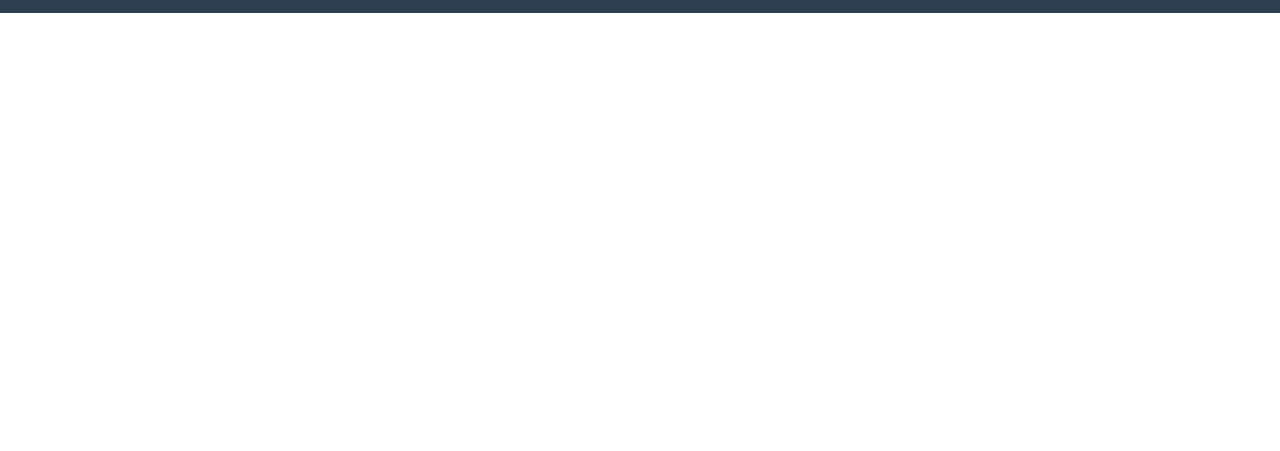
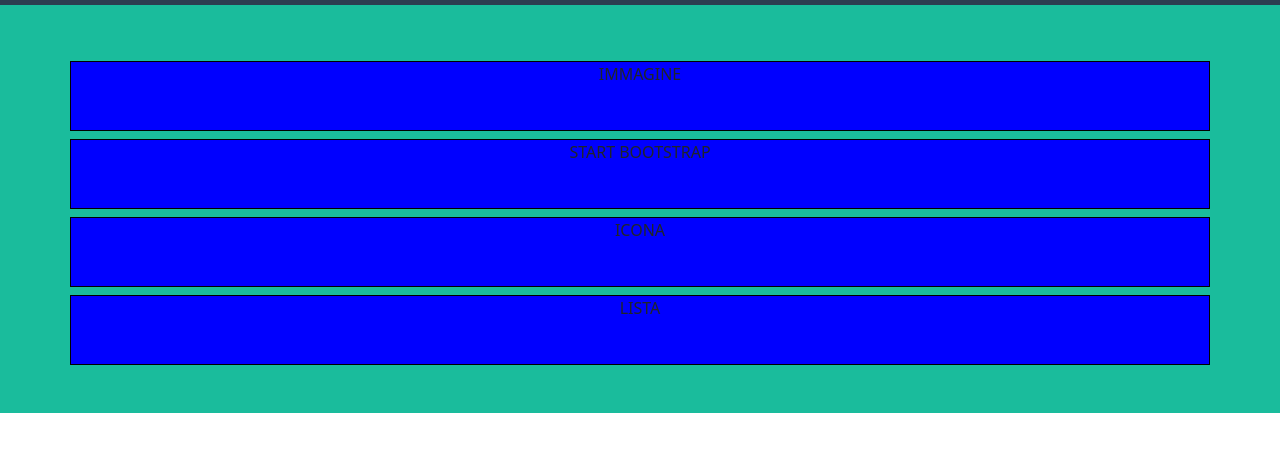
Before and after one commit to GioGio4/html-css-bootstrap-freelancer, a plain HTML site: page index.html in a window 1280 px wide. Shown: the part 61-512 px from the top of the page. Drawn offline with nearby package versions, Linux system fonts and the light colour scheme.

Commit message:
Add section jumbotron

```diff
--- a/css/style.css
+++ b/css/style.css
@@ -36,3 +36,21 @@ header{
       background-color: bisque;
       border: 1px solid black;
 }
+
+
+/* ************************
+    MAIN
+***************************/
+
+.jumbotron{
+    /* Debug */
+    background-color: #1abc9c;
+
+}
+
+.jumbotron .row .col{
+    /* Debug */
+    background-color: blue;
+    height: 70px;
+    border: 1px solid black;
+}
--- a/index.html
+++ b/index.html
@@ -17,6 +17,8 @@
 
 <body>
 
+<!-- Header
+ -->
     <header>
 
         <div class="container">
@@ -51,6 +53,21 @@
     </header>
 
     <main>
+        <section class="jumbotron">
+
+            <div class="container">
+
+                <div class="row py-5 gy-2 text-center row-cols-1">
+
+                    <div class="col"> IMMAGINE</div>
+                    <div class="col">START BOOTSTRAP</div>
+                    <div class="col">ICONA</div>
+                    <div class="col">LISTA</div>
+
+                </div>
+            </div>
+
+        </section>
 
     </main>
 
```
